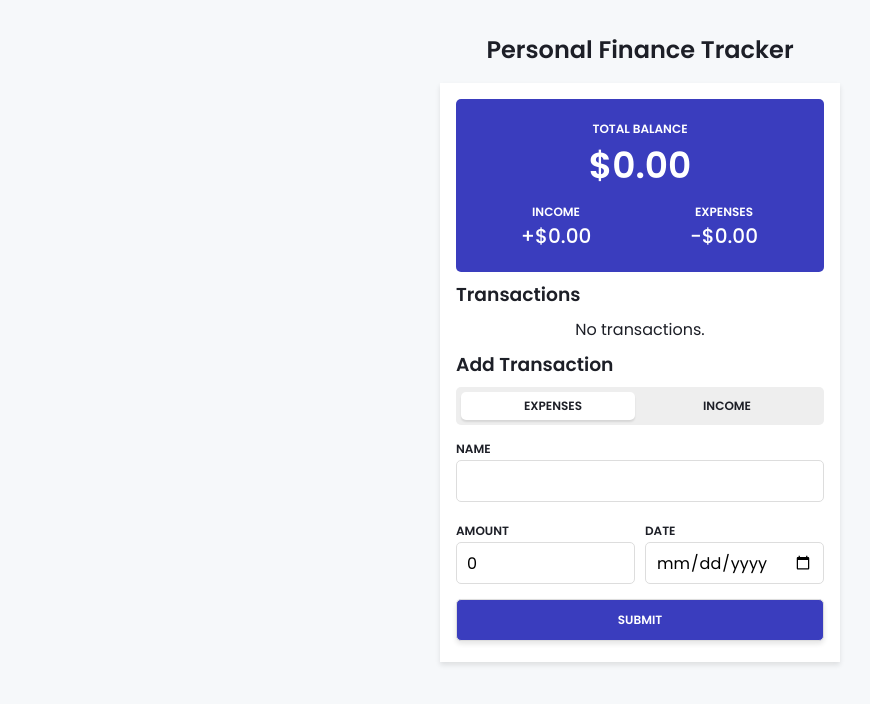
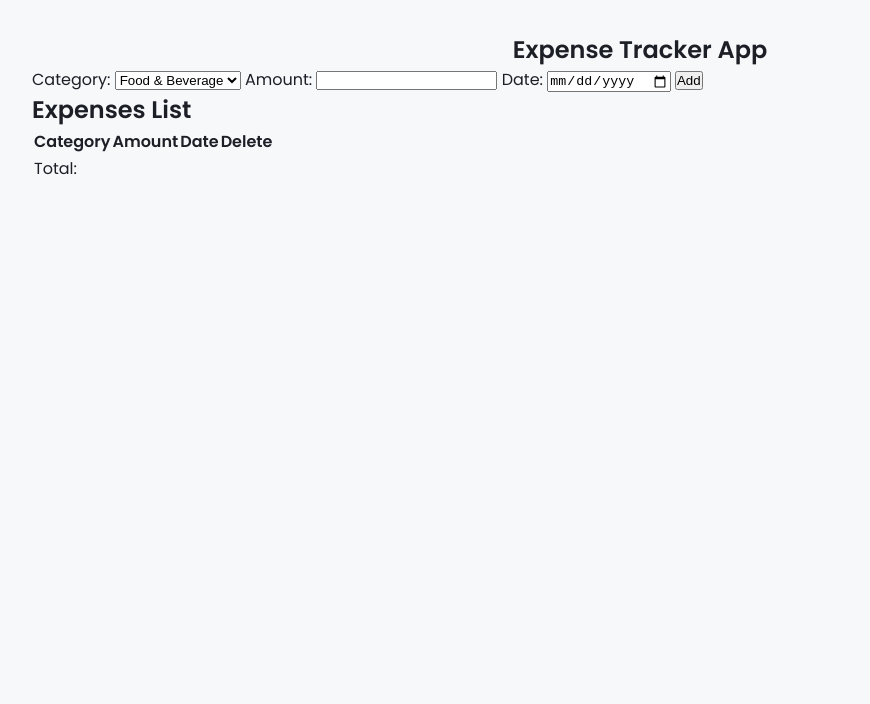
Before and after one commit to FrankiePower/Personal-Finance-Tracker, a plain HTML site: page index.html in a window 1280 px wide. Shown: the whole page, without its empty margins (0-870 px from the left). Drawn offline with Linux system fonts and the light colour scheme.

Commit message:
index.html

```diff
--- a/index.html
+++ b/index.html
@@ -1,74 +1,52 @@
 <!DOCTYPE html>
 <html lang="en">
-  <head>
-    <meta charset="UTF-8" />
-    <meta http-equiv="X-UA-Compatible" content="IE=edge" />
-    <meta name="viewport" content="width=device-width, initial-scale=1.0" />
-    <title>Finance Tracker</title>
-    <link rel="stylesheet" href="style.css" />
-  </head>
-  <body>
-    <h1>Personal Finance Tracker</h1>
+<head>
+    <meta charset="UTF-8">
+    <meta http-equiv="X-UA-Compatible" content="IE=edge">
+    <meta name="viewport" content="width=device-width, initial-scale=1.0">
+    <link rel="stylesheet" href="style.css">
+    <title>Expense Tracker App</title>
+</head>
+<body>
+    <h1>Expense Tracker App</h1>
+    <div class="input-section">
+        <label for="category-select">Category:</label>
+        <select id="category-select">
+            <option value="Food & Beverage">Food & Beverage</option>
+            <option value="Rent">Rent</option>
+            <option value="Transport">Transport</option>
+            <option value="Relaxing">Relaxing</option>
+        </select>
+        <label for="amount-input">Amount:</label>
+        <input type="number" id="amount-input">
+        <label for="date-input">Date:</label>
+        <input type="date" id="date-input">
+        <button id="add-btn">Add</button>
+    </div>
+    <div class="expenses-list">
+        <h2>Expenses List</h2>
+        <table>
+            <thead>
+                <tr>
+                    <th>Category</th>
+                    <th>Amount</th>
+                    <th>Date</th>
+                    <th>Delete</th>
+                </tr>
+            </thead>
+            <tbody id="expnese-table-body">
 
-    <main>
-      <header>
-        <div>
-          <h5>Total Balance</h5>
-          <span id="balance">$0.00</span>
-        </div>
-        <div>
-          <h5>Income</h5>
-          <span id="income">$0.00</span>
-        </div>
-        <div>
-          <h5>Expenses</h5>
-          <span id="expense">$0.00</span>
-        </div>
-      </header>
-
-      <section>
-        <h3>Transactions</h3>
-        <ul id="transactionList"></ul>
-        <div id="status"></div>
-      </section>
-
-      <section>
-        <h3>Add Transaction</h3>
-
-        <form id="transactionForm">
-          <div>
-            <label for="type">
-              <input type="checkbox" name="type" id="type" />
-              <div class="option">
-                <span>Expenses</span>
-                <span>Income</span>
-              </div>
-            </label>
-          </div>
-          <div>
-            <label for="name">Name</label>
-            <input type="text" name="name" required />
-          </div>
-          <div>
-            <label for="amount">Amount</label>
-            <input
-              type="number"
-              name="amount"
-              value="0"
-              min="0.01"
-              step="0.01"
-              required
-            />
-          </div>
-          <div>
-            <label for="date">Date</label>
-            <input type="date" name="date" required />
-          </div>
-          <button type="submit">Submit</button>
-        </form>
-      </section>
-    </main>
-
+            </tbody>
+            <tfoot>
+                <tr>
+                    <td>Total:</td>
+                    <td id="total-amount"></td>
+                    <td></td>
+                    <td></td>
+                </tr>
+            </tfoot>
+        </table>
+    </div>
     <script src="script.js"></script>
-  </body>
+</body>
 </html>
```
